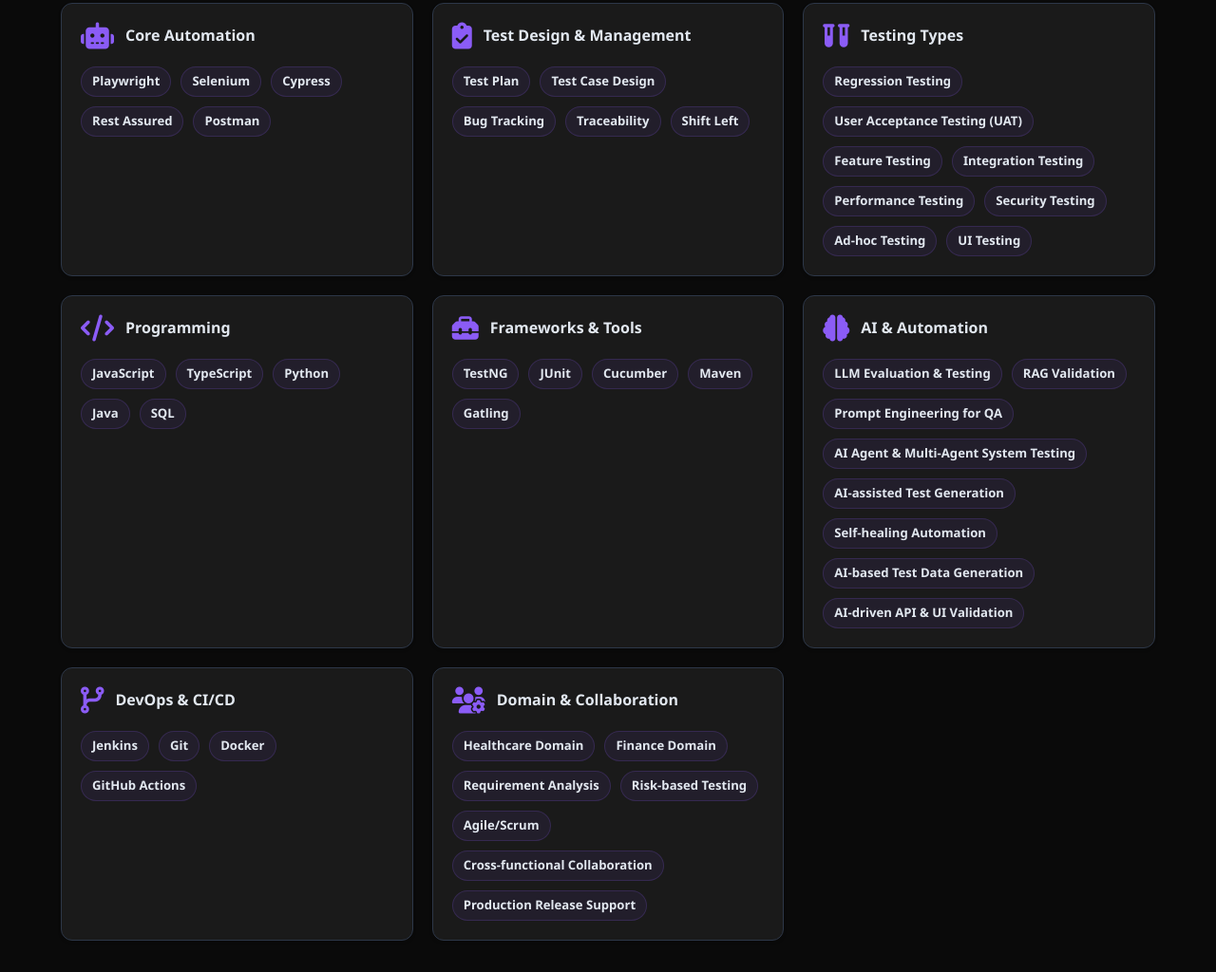
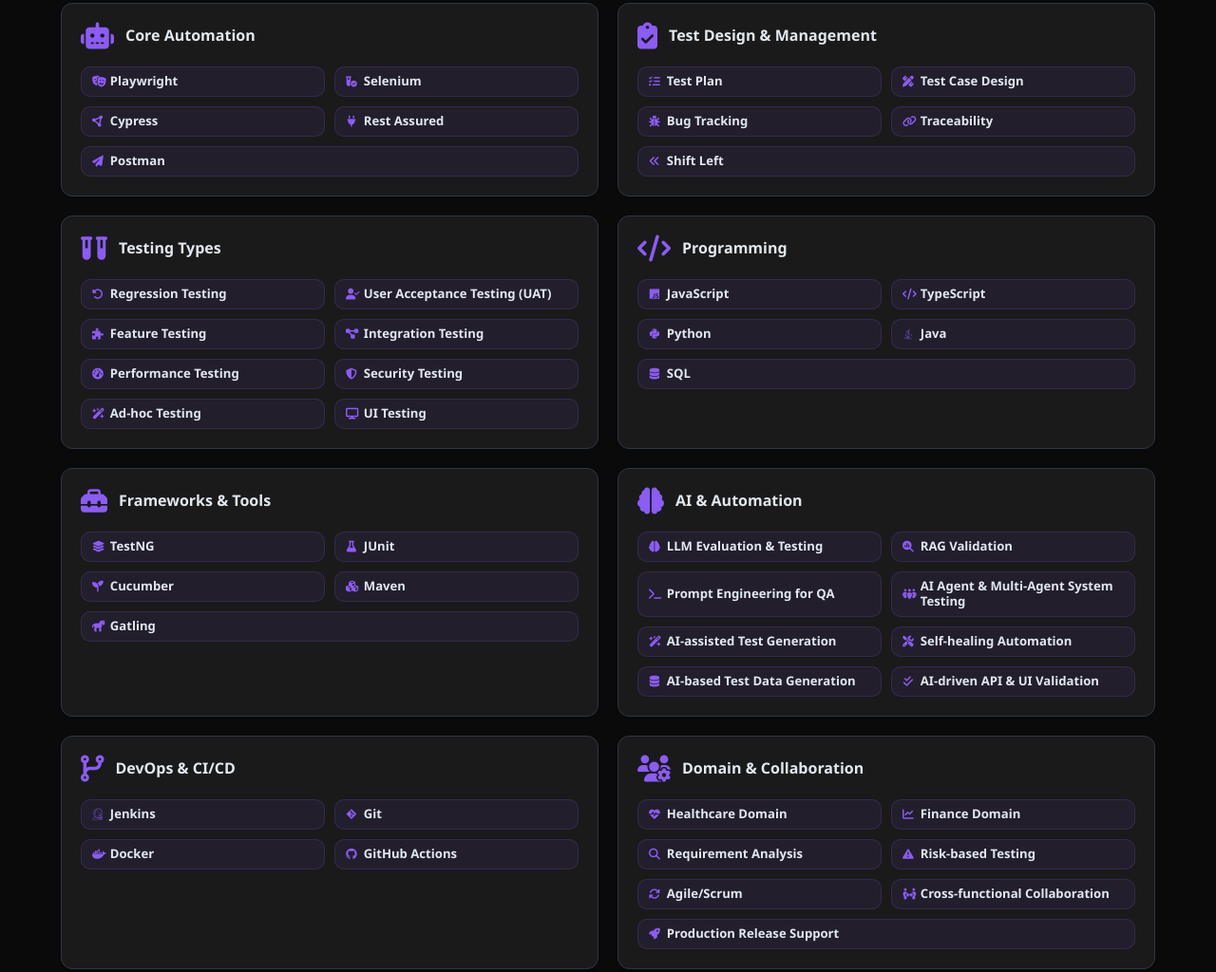
Before and after one commit to MazidulHasan/MazidulHasan.github.io, a plain HTML site: page index.html in a window 1280 px wide. Shown: the part 2171-3195 px from the top of the page at 95% size. Drawn offline with Linux system fonts and the light colour scheme.

Commit message:
Updated Technical Skills & Tools

```diff
--- a/css/style.css
+++ b/css/style.css
@@ -1926,9 +1926,10 @@
 
 .skills-grid {
   display: grid;
-  grid-template-columns: repeat(auto-fit, minmax(300px, 1fr));
+  grid-template-columns: repeat(2, minmax(0, 1fr));
   gap: 20px;
-  margin-top: 32px;
+  max-width: 1200px;
+  margin: 32px auto 0;
 }
 
 .skill-card {
@@ -1996,17 +1997,21 @@
 }
 
 .skill-list {
-  display: flex;
-  flex-wrap: wrap;
+  display: grid;
+  grid-template-columns: repeat(2, minmax(0, 1fr));
   gap: 10px;
+  align-content: start;
+  flex: 1;
 }
 
 .skill-pill {
   display: inline-flex;
   align-items: center;
+  gap: 7px;
+  width: 100%;
   min-height: 32px;
   padding: 7px 11px;
-  border-radius: 999px;
+  border-radius: 10px;
   background: rgba(139, 92, 246, 0.08);
   border: 1px solid rgba(139, 92, 246, 0.18);
   color: var(--text);
@@ -2014,6 +2019,18 @@
   font-weight: 600;
   line-height: 1.2;
   transition: all 0.3s ease;
+}
+
+.skill-pill:last-child:nth-child(odd) {
+  grid-column: 1 / -1;
+}
+
+.skill-pill i {
+  width: 1em;
+  flex: 0 0 auto;
+  color: var(--accent);
+  font-size: 0.9em;
+  text-align: center;
 }
 
 .skill-category-card:hover .skill-pill {
@@ -3500,6 +3517,14 @@
 }
 
 @media (max-width: 480px) {
+  .skill-list {
+    grid-template-columns: 1fr;
+  }
+
+  .skill-pill:last-child:nth-child(odd) {
+    grid-column: auto;
+  }
+
   .hero {
     padding: 40px 16px 30px;
     min-height: 100vh;
--- a/index.html
+++ b/index.html
@@ -263,11 +263,11 @@
             <h4>Core Automation</h4>
           </div>
           <div class="skill-list">
-            <span class="skill-pill">Playwright</span>
-            <span class="skill-pill">Selenium</span>
-            <span class="skill-pill">Cypress</span>
-            <span class="skill-pill">Rest Assured</span>
-            <span class="skill-pill">Postman</span>
+            <span class="skill-pill"><i class="fas fa-masks-theater" aria-hidden="true"></i>Playwright</span>
+            <span class="skill-pill"><i class="fas fa-vial-circle-check" aria-hidden="true"></i>Selenium</span>
+            <span class="skill-pill"><i class="fas fa-circle-nodes" aria-hidden="true"></i>Cypress</span>
+            <span class="skill-pill"><i class="fas fa-plug" aria-hidden="true"></i>Rest Assured</span>
+            <span class="skill-pill"><i class="fas fa-paper-plane" aria-hidden="true"></i>Postman</span>
           </div>
         </div>
 
@@ -277,11 +277,11 @@
             <h4>Test Design &amp; Management</h4>
           </div>
           <div class="skill-list">
-            <span class="skill-pill">Test Plan</span>
-            <span class="skill-pill">Test Case Design</span>
-            <span class="skill-pill">Bug Tracking</span>
-            <span class="skill-pill">Traceability</span>
-            <span class="skill-pill">Shift Left</span>
+            <span class="skill-pill"><i class="fas fa-list-check" aria-hidden="true"></i>Test Plan</span>
+            <span class="skill-pill"><i class="fas fa-pen-ruler" aria-hidden="true"></i>Test Case Design</span>
+            <span class="skill-pill"><i class="fas fa-bug" aria-hidden="true"></i>Bug Tracking</span>
+            <span class="skill-pill"><i class="fas fa-link" aria-hidden="true"></i>Traceability</span>
+            <span class="skill-pill"><i class="fas fa-angles-left" aria-hidden="true"></i>Shift Left</span>
           </div>
         </div>
 
@@ -291,14 +291,14 @@
             <h4>Testing Types</h4>
           </div>
           <div class="skill-list">
-            <span class="skill-pill">Regression Testing</span>
-            <span class="skill-pill">User Acceptance Testing (UAT)</span>
-            <span class="skill-pill">Feature Testing</span>
-            <span class="skill-pill">Integration Testing</span>
-            <span class="skill-pill">Performance Testing</span>
-            <span class="skill-pill">Security Testing</span>
-            <span class="skill-pill">Ad-hoc Testing</span>
-            <span class="skill-pill">UI Testing</span>
+            <span class="skill-pill"><i class="fas fa-rotate-left" aria-hidden="true"></i>Regression Testing</span>
+            <span class="skill-pill"><i class="fas fa-user-check" aria-hidden="true"></i>User Acceptance Testing (UAT)</span>
+            <span class="skill-pill"><i class="fas fa-puzzle-piece" aria-hidden="true"></i>Feature Testing</span>
+            <span class="skill-pill"><i class="fas fa-diagram-project" aria-hidden="true"></i>Integration Testing</span>
+            <span class="skill-pill"><i class="fas fa-gauge-high" aria-hidden="true"></i>Performance Testing</span>
+            <span class="skill-pill"><i class="fas fa-shield-halved" aria-hidden="true"></i>Security Testing</span>
+            <span class="skill-pill"><i class="fas fa-wand-magic-sparkles" aria-hidden="true"></i>Ad-hoc Testing</span>
+            <span class="skill-pill"><i class="fas fa-display" aria-hidden="true"></i>UI Testing</span>
           </div>
         </div>
 
@@ -308,11 +308,11 @@
             <h4>Programming</h4>
           </div>
           <div class="skill-list">
-            <span class="skill-pill">JavaScript</span>
-            <span class="skill-pill">TypeScript</span>
-            <span class="skill-pill">Python</span>
-            <span class="skill-pill">Java</span>
-            <span class="skill-pill">SQL</span>
+            <span class="skill-pill"><i class="fab fa-js" aria-hidden="true"></i>JavaScript</span>
+            <span class="skill-pill"><i class="fas fa-code" aria-hidden="true"></i>TypeScript</span>
+            <span class="skill-pill"><i class="fab fa-python" aria-hidden="true"></i>Python</span>
+            <span class="skill-pill"><i class="fab fa-java" aria-hidden="true"></i>Java</span>
+            <span class="skill-pill"><i class="fas fa-database" aria-hidden="true"></i>SQL</span>
           </div>
         </div>
 
@@ -322,11 +322,11 @@
             <h4>Frameworks &amp; Tools</h4>
           </div>
           <div class="skill-list">
-            <span class="skill-pill">TestNG</span>
-            <span class="skill-pill">JUnit</span>
-            <span class="skill-pill">Cucumber</span>
-            <span class="skill-pill">Maven</span>
-            <span class="skill-pill">Gatling</span>
+            <span class="skill-pill"><i class="fas fa-layer-group" aria-hidden="true"></i>TestNG</span>
+            <span class="skill-pill"><i class="fas fa-flask" aria-hidden="true"></i>JUnit</span>
+            <span class="skill-pill"><i class="fas fa-seedling" aria-hidden="true"></i>Cucumber</span>
+            <span class="skill-pill"><i class="fas fa-cubes" aria-hidden="true"></i>Maven</span>
+            <span class="skill-pill"><i class="fas fa-horse" aria-hidden="true"></i>Gatling</span>
           </div>
         </div>
 
@@ -336,14 +336,14 @@
             <h4>AI &amp; Automation</h4>
           </div>
           <div class="skill-list">
-            <span class="skill-pill">LLM Evaluation &amp; Testing</span>
-            <span class="skill-pill">RAG Validation</span>
-            <span class="skill-pill">Prompt Engineering for QA</span>
-            <span class="skill-pill">AI Agent &amp; Multi-Agent System Testing</span>
-            <span class="skill-pill">AI-assisted Test Generation</span>
-            <span class="skill-pill">Self-healing Automation</span>
-            <span class="skill-pill">AI-based Test Data Generation</span>
-            <span class="skill-pill">AI-driven API &amp; UI Validation</span>
+            <span class="skill-pill"><i class="fas fa-brain" aria-hidden="true"></i>LLM Evaluation &amp; Testing</span>
+            <span class="skill-pill"><i class="fas fa-magnifying-glass-chart" aria-hidden="true"></i>RAG Validation</span>
+            <span class="skill-pill"><i class="fas fa-terminal" aria-hidden="true"></i>Prompt Engineering for QA</span>
+            <span class="skill-pill"><i class="fas fa-people-group" aria-hidden="true"></i>AI Agent &amp; Multi-Agent System Testing</span>
+            <span class="skill-pill"><i class="fas fa-wand-magic-sparkles" aria-hidden="true"></i>AI-assisted Test Generation</span>
+            <span class="skill-pill"><i class="fas fa-screwdriver-wrench" aria-hidden="true"></i>Self-healing Automation</span>
+            <span class="skill-pill"><i class="fas fa-database" aria-hidden="true"></i>AI-based Test Data Generation</span>
+            <span class="skill-pill"><i class="fas fa-check-double" aria-hidden="true"></i>AI-driven API &amp; UI Validation</span>
           </div>
         </div>
 
@@ -353,10 +353,10 @@
             <h4>DevOps &amp; CI/CD</h4>
           </div>
           <div class="skill-list">
-            <span class="skill-pill">Jenkins</span>
-            <span class="skill-pill">Git</span>
-            <span class="skill-pill">Docker</span>
-            <span class="skill-pill">GitHub Actions</span>
+            <span class="skill-pill"><i class="fab fa-jenkins" aria-hidden="true"></i>Jenkins</span>
+            <span class="skill-pill"><i class="fab fa-git-alt" aria-hidden="true"></i>Git</span>
+            <span class="skill-pill"><i class="fab fa-docker" aria-hidden="true"></i>Docker</span>
+            <span class="skill-pill"><i class="fab fa-github" aria-hidden="true"></i>GitHub Actions</span>
           </div>
         </div>
 
@@ -366,13 +366,13 @@
             <h4>Domain &amp; Collaboration</h4>
           </div>
           <div class="skill-list">
-            <span class="skill-pill">Healthcare Domain</span>
-            <span class="skill-pill">Finance Domain</span>
-            <span class="skill-pill">Requirement Analysis</span>
-            <span class="skill-pill">Risk-based Testing</span>
-            <span class="skill-pill">Agile/Scrum</span>
-            <span class="skill-pill">Cross-functional Collaboration</span>
-            <span class="skill-pill">Production Release Support</span>
+            <span class="skill-pill"><i class="fas fa-heart-pulse" aria-hidden="true"></i>Healthcare Domain</span>
+            <span class="skill-pill"><i class="fas fa-chart-line" aria-hidden="true"></i>Finance Domain</span>
+            <span class="skill-pill"><i class="fas fa-magnifying-glass" aria-hidden="true"></i>Requirement Analysis</span>
+            <span class="skill-pill"><i class="fas fa-triangle-exclamation" aria-hidden="true"></i>Risk-based Testing</span>
+            <span class="skill-pill"><i class="fas fa-arrows-rotate" aria-hidden="true"></i>Agile/Scrum</span>
+            <span class="skill-pill"><i class="fas fa-people-arrows" aria-hidden="true"></i>Cross-functional Collaboration</span>
+            <span class="skill-pill"><i class="fas fa-rocket" aria-hidden="true"></i>Production Release Support</span>
           </div>
         </div>
       </div>
```
Also changed, not shown: sections/04_skills.html (+47 -47 lines).
